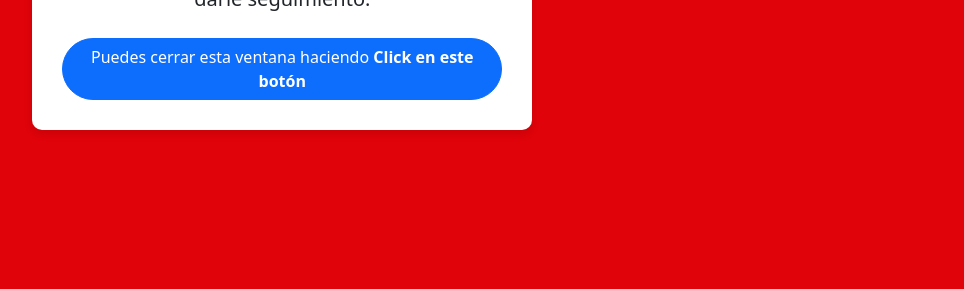
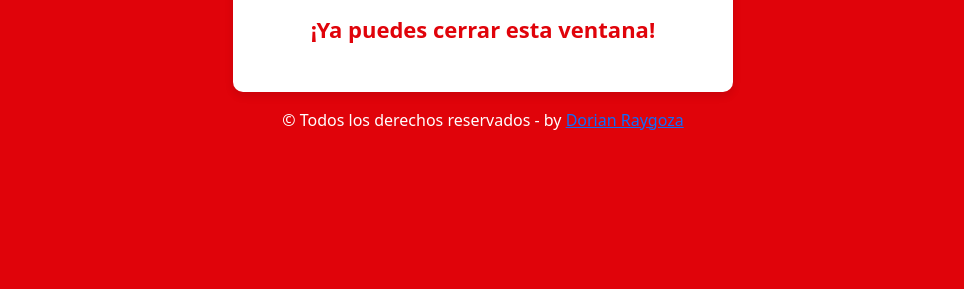
Before and after one commit to dorian11-byte/registroClientesJaver, a plain HTML site: page RegistroTerminado.html in a window 1280 px wide. Shown: the part 511-800 px from the top of the page, without its empty margins (157-1121 px from the left). Drawn offline with nearby package versions, Linux system fonts and the light colour scheme.

Commit message:
changes of style and adding some config data on the last html file

```diff
--- a/RegistroTerminado.html
+++ b/RegistroTerminado.html
@@ -16,6 +16,7 @@
         align-items: center;
         height: 100vh;
         margin: 0;
+        flex-direction: column;
       }
       .thank-you-container {
         background-color: white;
@@ -44,6 +45,10 @@
           text-decoration: none;
           font-weight: bold;
       }
+      .label {
+            font-size: 22px;
+            color: #e0030a
+        }
     </style>
   </head>
   <body>
@@ -51,18 +56,11 @@
       <img src="https://img.freepik.com/vector-gratis/marca-verificacion-doble-circulo-verde_78370-1749.jpg" alt="Thank You" class="thank-you-image">
       <h2> Registro Completo </h2>
       <p class="lead">Muchas gracias por enviar tu información. En breve me pondré en contacto contigo para darle seguimiento.</p>
-      <div class="mt-4">
-        <button onclick="cerrarVentanaFinal();" class="btn btn-primary btn-custom">Puedes cerrar esta ventana haciendo <strong>Click en este botón</strong></button>
-      </div>
+
+      <p class="label"><strong>¡Ya puedes cerrar esta ventana!</strong></p>
     </div>
-    <div class="d-flex justify-content-center mb-3 mt-3">
+    <div class="justify-content-center mb-3 mt-3">
         <span class="span">© Todos los derechos reservados - by <a className='span-name' href="https://github.com/dorian11-byte">Dorian Raygoza</a> </span>
     </div>
-
-    <script>
-      function cerrarVentanaFinal() {
-        window.close();
-      }
-    </script>
   </body>
 </html>
```
